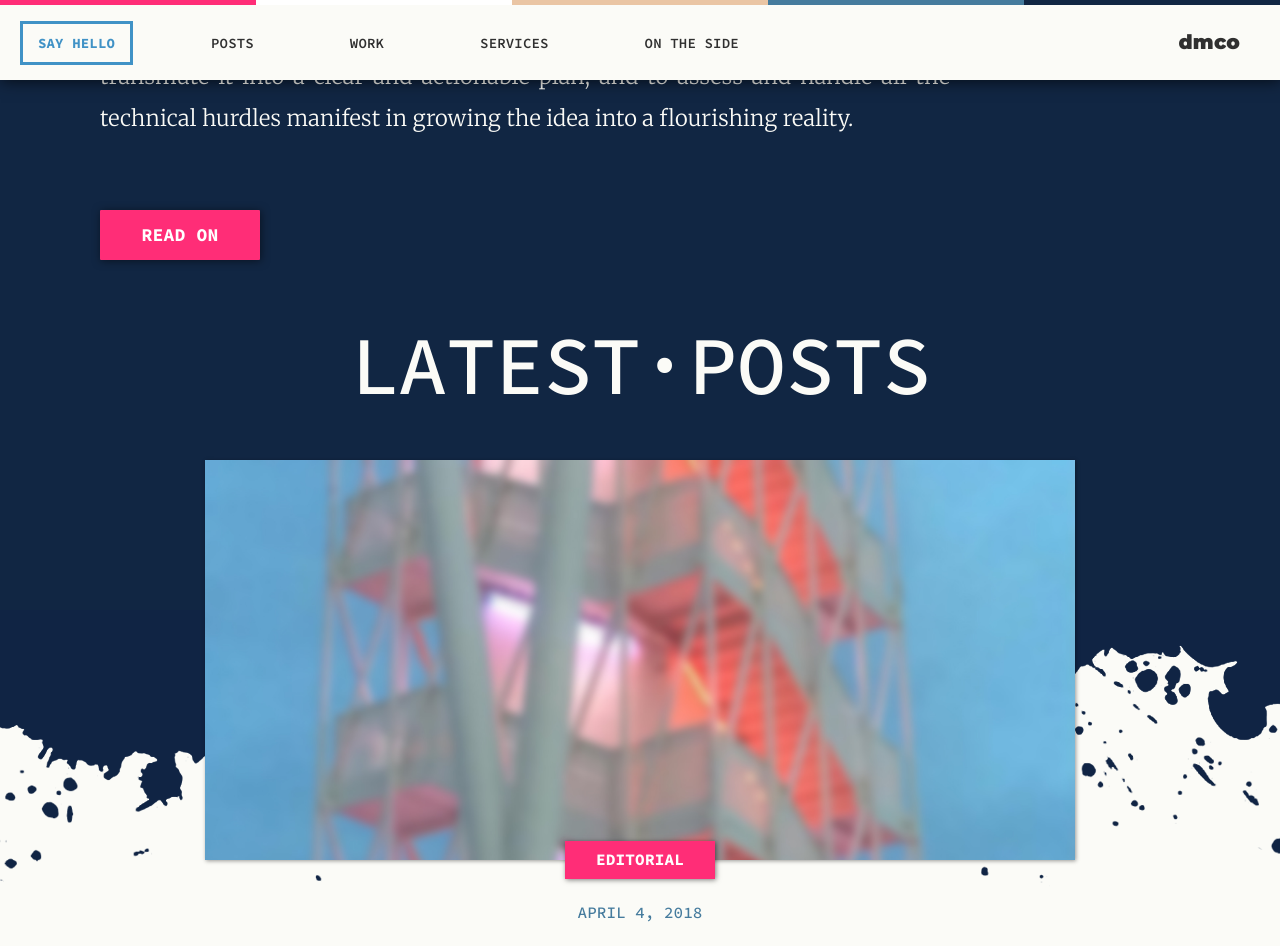
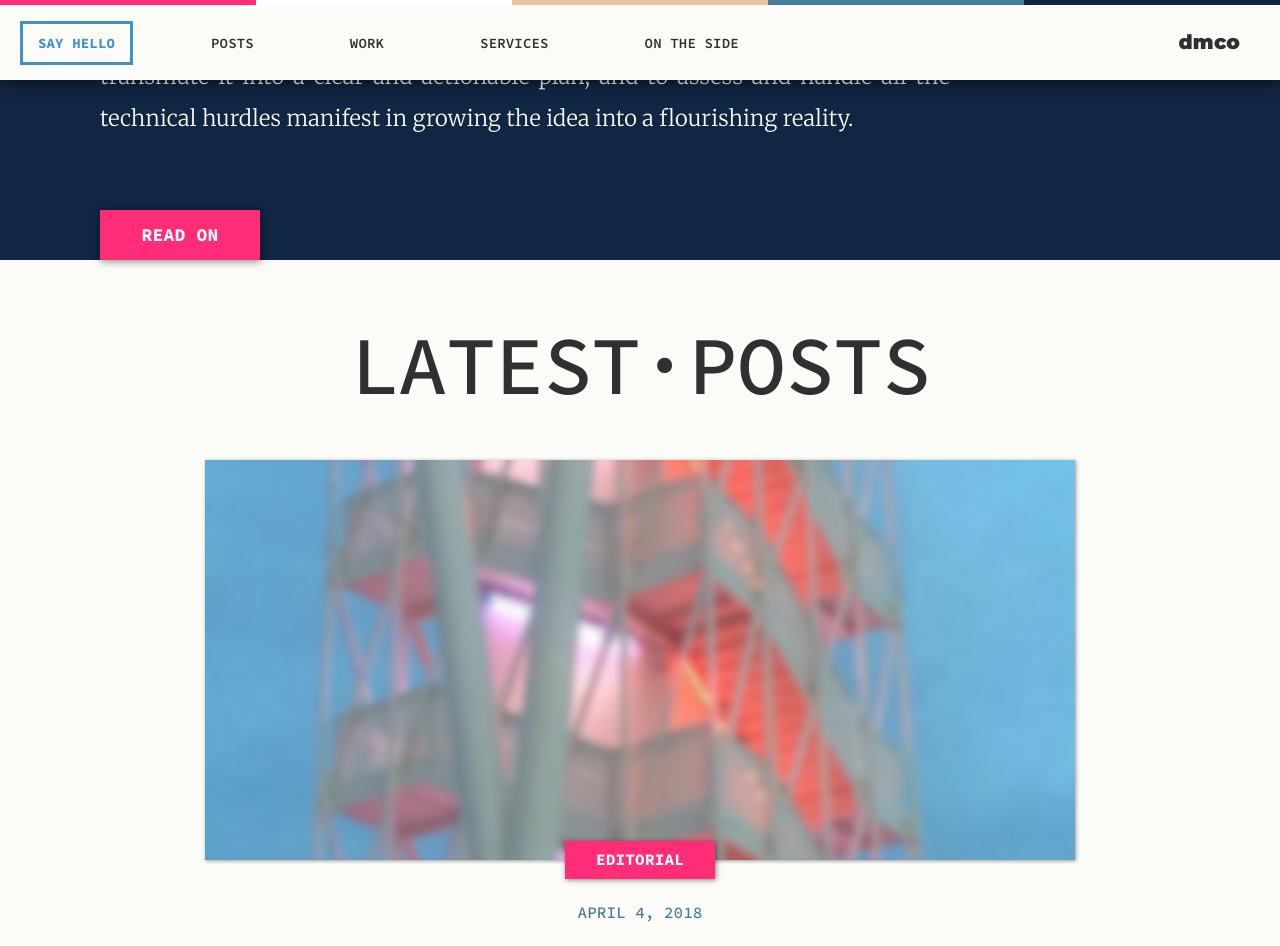
Before and after one commit to middletond/dmco, a Jekyll site: the page built from index.md, in a window 1280 px wide and 1400 px high, scrolled down 885 px. Shown: the top 946 px of the window. Built offline with Jekyll 4.4.1, drawn with Linux system fonts in a browser that asks for light colours.

```diff
--- a/_sass/_sections.scss
+++ b/_sass/_sections.scss
@@ -10,26 +10,6 @@ h1 {
 	font-weight: 500;
 	letter-spacing: -0.01em;
 	margin: 0px;
-	&.dark { // header that transitions from dark to light
-		padding: 200px 0px;
-		margin-top: -200px;
-		margin-bottom: -200px;
-		background-color: $navy;
-		color: $cream;
-		&:before {
-			background-color: $cream;
-		}
-		&:after {
-			position: absolute;
-			left: 0px;
-			bottom: -292px;
-			content: "";
-			background-image: url("../img/navy_paint_border.png");
-			background-repeat: no-repeat;
-			width: 100%;
-			height: 292px;
-		}
-	}
 }
 h2, blockquote p {
 	letter-spacing: 0em;
@@ -183,6 +163,10 @@ blockquote {
 		margin-left: 0px;
 		margin-right: 0px;
 	}
+	&.transitional {
+		padding: 0px 0px;
+		margin-top: -200px;
+	}
 	&.center {
 		p, h2 {
 			margin-left: auto;
@@ -253,6 +237,13 @@ blockquote {
 	&.center-text {
 		p, h2 { text-align: center; }
 		h2 {max-width: $post-header-width; }
+	}
+}
+section.transitional-content { // starts content between a dark and light section
+	position: relative;
+	z-index: 2;
+	.content {
+		margin-top: -443px;
 	}
 }
 .content-block {
```
Also changed, not shown: _layouts/post_list.html (+14 -2 lines).
